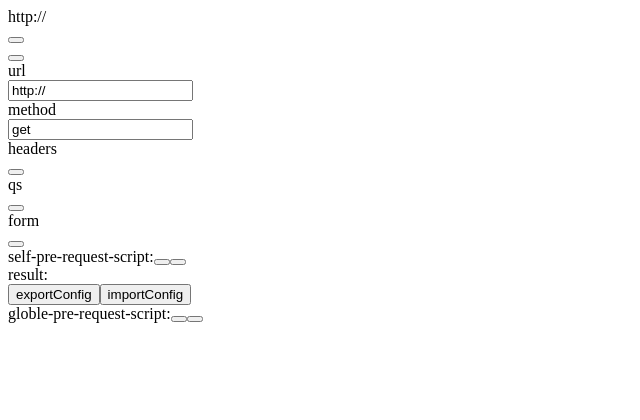
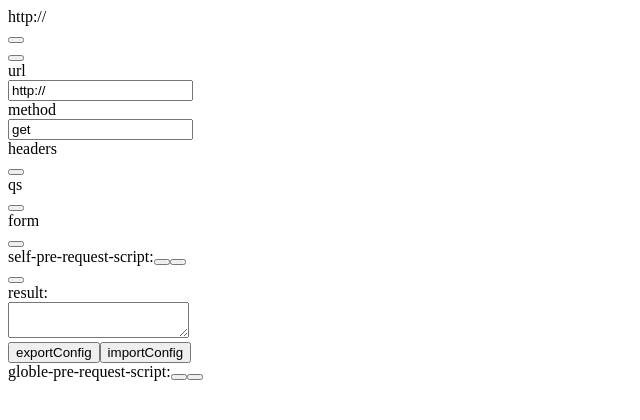
Before and after one commit to bohancen/postbuddy, a React app: page / in a window 1280 px wide. Both pictures are taken after a click on the button 16 px from the left and 22 px from the top of the page. Shown: the top 420 px of the page, without its empty margins (0-640 px from the left). Built offline with nearby package versions, Linux system fonts and the light colour scheme; the HTML template or start-up script is replaced by a standard one.

Commit message:
修改ui 发送按钮被隐藏

```diff
--- a/src/client/App.js
+++ b/src/client/App.js
@@ -314,6 +314,7 @@ class App extends Component {
       },
       saveGlobleScript(){
         let globleScript = document.querySelector(`#textarea_globle`).value
+        this.event().runScript(globleScript)
         this.setStates({
           ...this.state,
           globleScript
@@ -431,12 +432,14 @@ class App extends Component {
                 </div>
                 <Pack if={!!show} className="flex-center">
                   <textarea className="textarea" id={`textarea_${activeID}`} defaultValue={script} cols="30" rows="10"></textarea>
-                  <button className="btn btn-send" onClick={this.event().send.bind(this)} title="send"></button>
                 </Pack>
+                <button className="btn btn-send" onClick={this.event().send.bind(this)} title="send"></button>
               </div>
               <div>
                 <div>result:</div>
-                <div className="res-result" id={`result-${activeID}`}></div>
+                <div className="res-result-outer">
+                  <textarea className="res-result" id={`result-${activeID}`}></textarea>
+                </div>
               </div>
             </div>
           })
--- a/static/css/style.css
+++ b/static/css/style.css
@@ -1,6 +1,6 @@
 *{margin: 0;padding: 0;}
-body{font-size: 14px;background: #bfbfbf;}
-.wrap{position: relative;min-width: 780px;padding-bottom: 200px;}
+body{font-size: 14px;background: #bfbfbf;overflow-x: hidden;}
+.wrap{position: relative;min-width: 780px;}
 textarea{height: 10em;width: 30em;}
 .tabs{display: flex;margin-bottom: 10px;align-items: center;flex-wrap:wrap}
 .tab{display: flex;cursor: pointer;padding:10px;align-items: center;transition: all ease .2s;}
@@ -28,9 +28,10 @@ button{padding: 0 5px;}
 .btn-send{background-image: url(../images/send.png);margin-left: 20px;width: 150px;height: 150px;}
 /* body:after{pointer-events: none;content:"postBuddy";font-size: 100px;position: absolute;top: 10%;left: 0;text-align:center;opacity: .1;animation:rotate 3s linear infinite alternate;font-style: italic;transform:rotate(20deg);display:block;width: 100%;} */
 .background{position: fixed;top: -30vh;left: -30vw;width: 200vw;height: 200vh;pointer-events: none;transform:rotate(20deg);opacity: .2;}
-.res-result{word-break: break-word;}
-.globle-script{position: fixed;right: 10px;width: 600px;bottom: 0;}
-.globle-script .textarea{width: 100%;}
+.res-result-outer{border: 1px solid #333;box-sizing: border-box;padding: 5px;}
+.res-result{word-break: break-word;width: 100%;}
+.globle-script{position: fixed;right: 0;width: 100%;bottom: 0;background: #bfbfbf;padding-top: 10px;border-top: 1px solid #333;}
+.globle-script .textarea{width: 100%;border: 1px solid #333;box-sizing: border-box;padding:5px}
 @keyframes rotate{
   0%{opacity: .2;}
   100%{opacity: .1;}
```
Also changed, not shown: static/js/index.production.js, 1 other file (tests, documents, lock files or other folders).
